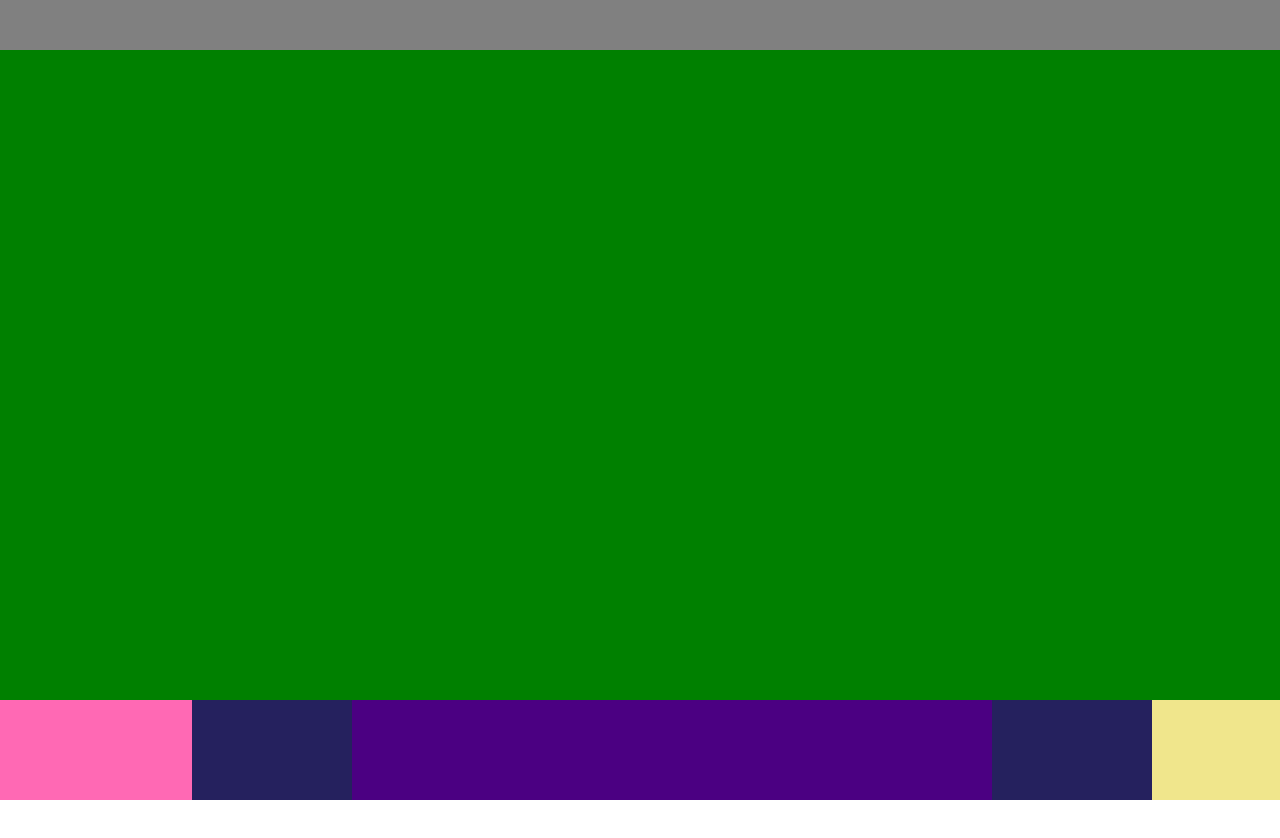
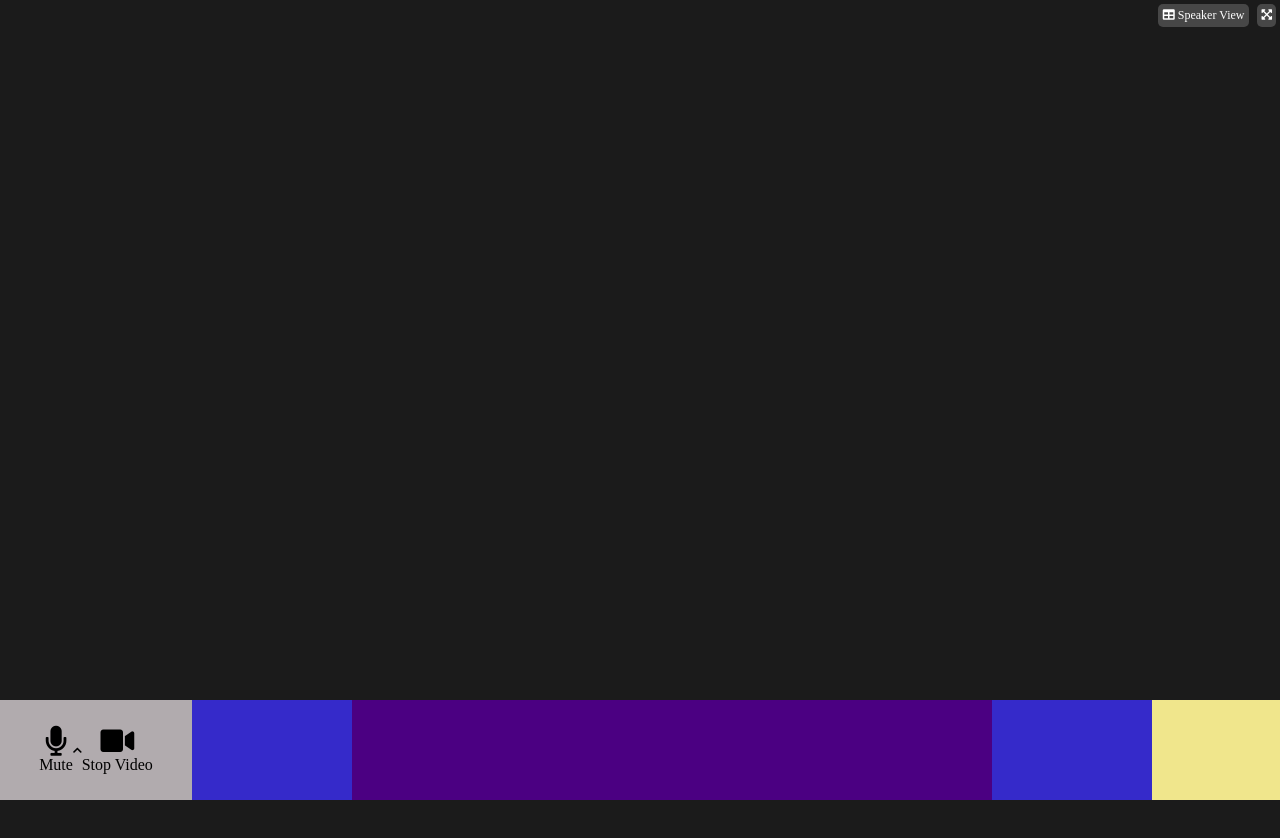
Before and after one commit to Alessio2299/html-css-zoom, a plain HTML site: page index.html in a window 1280 px wide. Before the commit the page ends 800 px from the top, so only its background shows below. Drawn offline with Linux system fonts and the light colour scheme.

Commit message:
Created Header

```diff
--- a/index.html
+++ b/index.html
@@ -5,15 +5,17 @@
     <meta http-equiv="X-UA-Compatible" content="IE=edge">
     <meta name="viewport" content="width=device-width, initial-scale=1.0">
     <link rel="stylesheet" href="style.css">
+    <link rel="stylesheet" href="https://cdnjs.cloudflare.com/ajax/libs/font-awesome/5.15.0/css/all.min.css">
     <title>Zoom</title>
   </head>
   <body>
-    <header>
-      <div class="btn-speaker">
-
+    <header class="flex">
+      <div class="btn speaker space">
+        <i class="fas fa-table"></i>
+        <span>Speaker View</span>
       </div>
-      <div class="fullscreen">
-
+      <div class="btn fullscreen space">
+        <i class="fas fa-expand-arrows-alt"></i>
       </div>
     </header>
     <main>
@@ -21,12 +23,21 @@
     </main>
     <footer class="flex">
       <div class="nav-bottom left flex">
+        <div class="icon speaker">
+          <i class="fas fa-microphone"></i>
+          <span>Mute</span>
+        </div>
+        <i class="fas fa-chevron-up"></i>
+        <div class="icon video">
+          <i class="fas fa-video"></i>
+          <span>Stop Video</span>
+        </div>
+      </div>
+      <div class="nav-bottom center">
+
 
       </div>
-      <div class="nav-bottom center flex">
-
-      </div>
-      <div class="nav-bottom right flex">
+      <div class="nav-bottom right">
 
       </div>
     </footer>
--- a/style.css
+++ b/style.css
@@ -1,5 +1,5 @@
   /* Common Command */
-* {
+*{
   margin: 0;
   padding: 0;
   box-sizing: border-box;
@@ -10,46 +10,70 @@
   /* End Command */
 
   /* Start Header */
-header {
- height: 50px;
+header{
  width: 100vw;
- background-color: gray;
  position: fixed;
  left: 0;
  top: 0;
+ justify-content: flex-end;
+ align-items: flex-start;
+}
+.space{
+  margin: 4px;
+}
+.btn{
+  background-color: rgb(71, 71, 71);
+  padding: 4px;
+  border-radius: 5px;
+  font-size: 12px;
+  color: #fff;
+  padding-left: 5px;
 }
   /* End Header */
 
   /* Start Main */
-main {
-  height: 100vh;
+main{
+  height: 1200px;
   width: 100vw;
-  background-color: green;
+  background-color: rgb(27, 27, 27);
 }
   /* End Main */
 
   /* Start Footer */
-footer {
+footer{
   height: 100px;
   width: 100vw;
-  background-color: rgb(37, 33, 94);
+  background-color: rgb(53, 42, 202);
   position: fixed;
   left: 0;
   bottom: 0;
   justify-content: space-between;
 }
-.nav-bottom {
+.icon .fas{
+  font-size: 30px;
+}
+.nav-bottom{
   height: 100%;
+  align-items: center;
+  justify-content: center;
 }
-.left {
+.nav-bottom > .fas{
+  font-size: 10px;
+}
+.icon{
+  align-items: center;
+  display: flex;
+  flex-direction: column;
+}
+.left{
   width: 15%;
-  background-color: hotpink;
+  background-color: rgb(177, 171, 174);
 }
-.center {
+.center{
   width: 50%;
   background-color: indigo;
 }
-.right {
+.right{
   width: 10%;
   background-color: khaki;
 }
```
